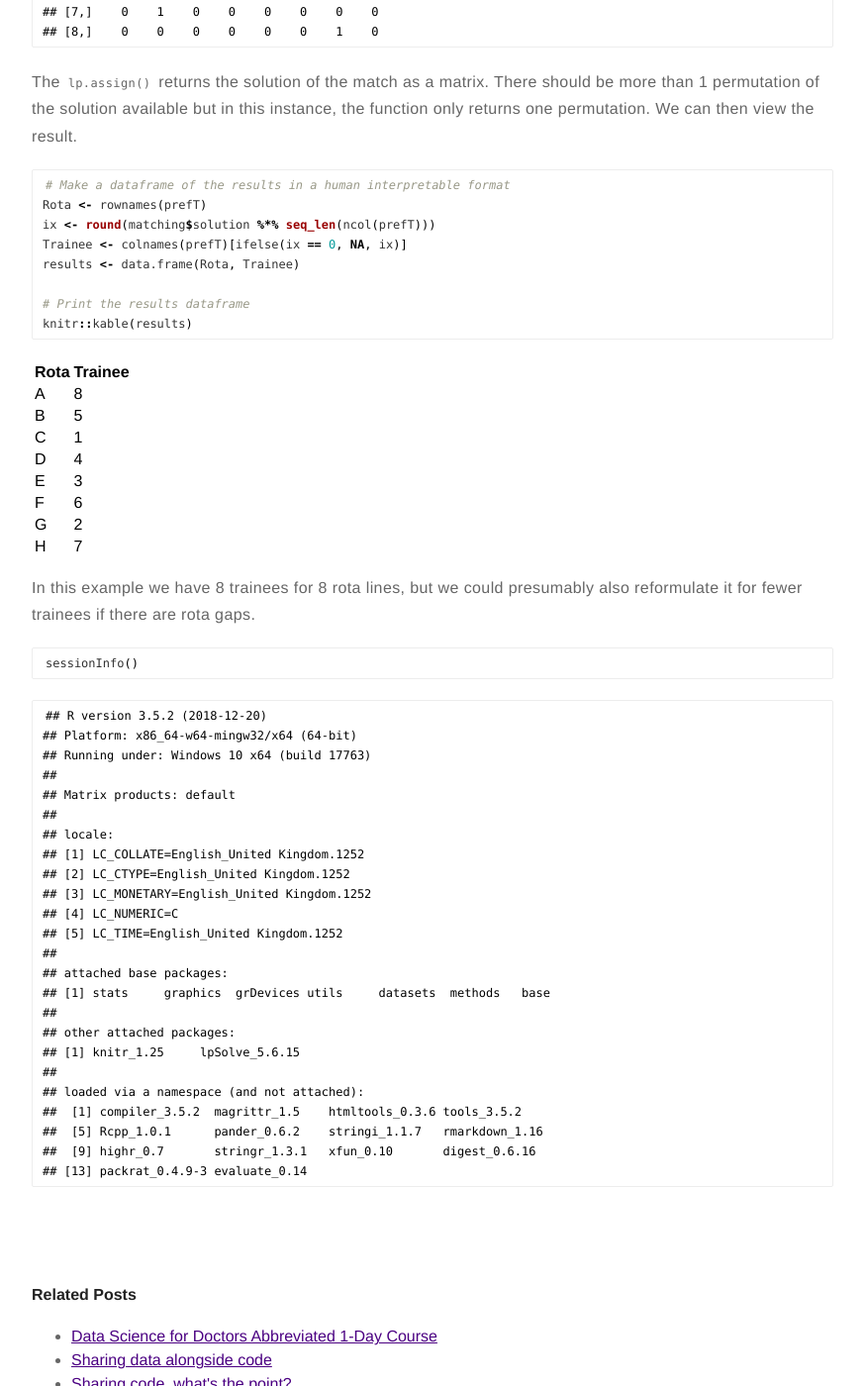
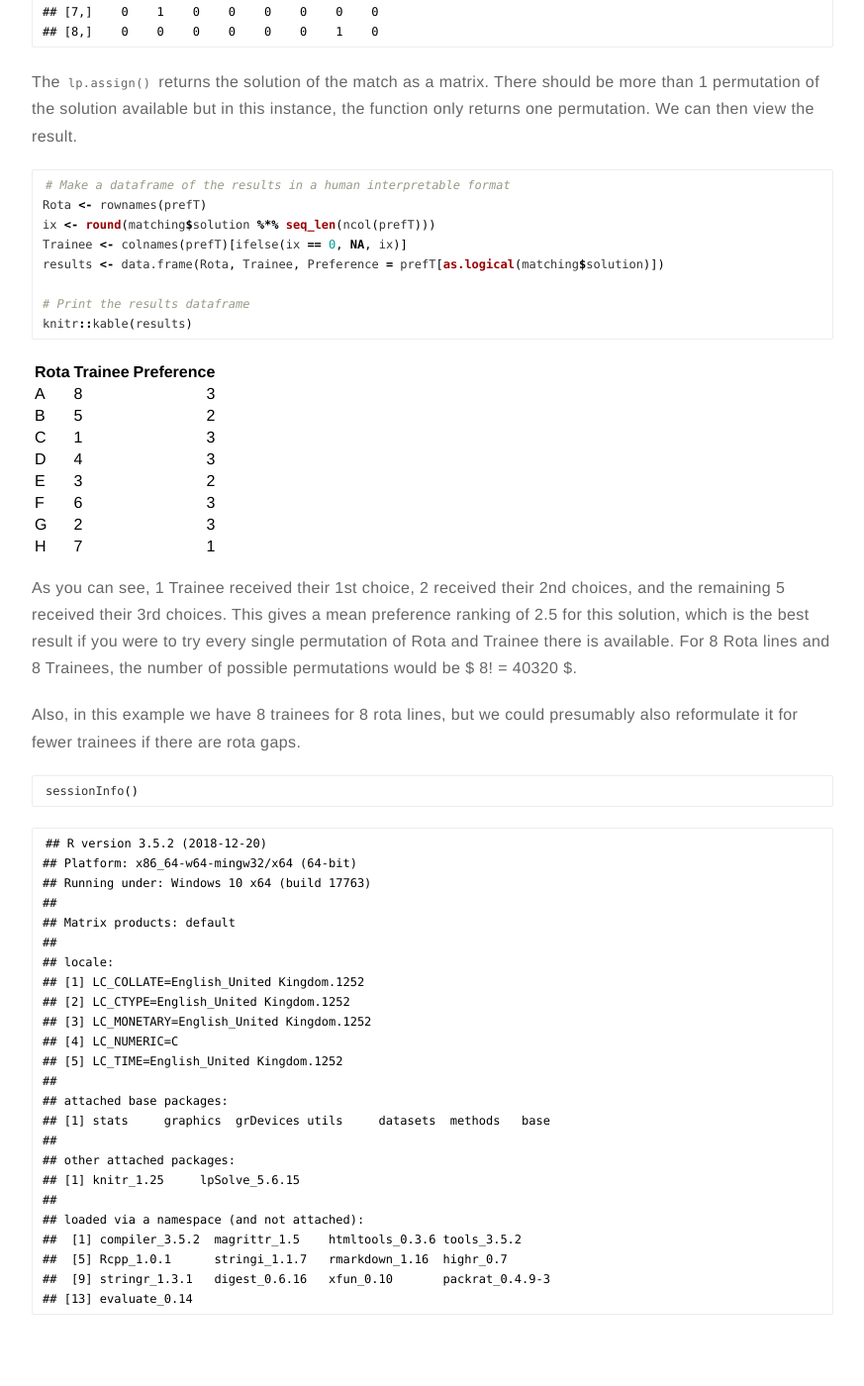
Before and after one commit to dannyjnwong/dannyjnwong.github.io, a Jekyll site: the page built from _posts/2020-01-31-Trainees-and-Rotas-an-Assignment-Problem.md, in a window 1280 px wide and 1400 px high, scrolled down 1836 px. Shown: the whole window at 99% size, without its empty margins (203-1076 px from the left). Built offline with Jekyll 4.4.1, drawn with Linux system fonts in a browser that asks for light colours; comment, search, counter and statistics services are not loaded.

Commit message:
Minor addition

````diff
--- a/_drafts/2020-01-31-Trainees-and-Rotas-an-Assignment-Problem.Rmd
+++ b/_drafts/2020-01-31-Trainees-and-Rotas-an-Assignment-Problem.Rmd
@@ -51,13 +51,15 @@
 Rota <- rownames(prefT)
 ix <- round(matching$solution %*% seq_len(ncol(prefT)))
 Trainee <- colnames(prefT)[ifelse(ix == 0, NA, ix)]
-results <- data.frame(Rota, Trainee)
+results <- data.frame(Rota, Trainee, Preference = prefT[as.logical(matching$solution)])
 
 # Print the results dataframe
 knitr::kable(results)
 ```
 
-In this example we have 8 trainees for 8 rota lines, but we could presumably also reformulate it for fewer trainees if there are rota gaps.
+As you can see, 1 Trainee received their 1st choice, 2 received their 2nd choices, and the remaining 5 received their 3rd choices. This gives a mean preference ranking of `r sum(results$Preference)/nrow(results)` for this solution, which is the best result if you were to try every single permutation of Rota and Trainee there is available. For 8 Rota lines and 8 Trainees, the number of possible permutations would be $ 8! = 40320 $.
+
+Also, in this example we have 8 trainees for 8 rota lines, but we could presumably also reformulate it for fewer trainees if there are rota gaps.
 
 ```{r}
 sessionInfo()
--- a/_posts/2020-01-31-Trainees-and-Rotas-an-Assignment-Problem.md
+++ b/_posts/2020-01-31-Trainees-and-Rotas-an-Assignment-Problem.md
@@ -82,7 +82,7 @@
 Rota <- rownames(prefT)
 ix <- round(matching$solution %*% seq_len(ncol(prefT)))
 Trainee <- colnames(prefT)[ifelse(ix == 0, NA, ix)]
-results <- data.frame(Rota, Trainee)
+results <- data.frame(Rota, Trainee, Preference = prefT[as.logical(matching$solution)])
 
 # Print the results dataframe
 knitr::kable(results)
@@ -90,18 +90,20 @@
 
 
 
-|Rota |Trainee |
-|:----|:-------|
-|A    |8       |
-|B    |5       |
-|C    |1       |
-|D    |4       |
-|E    |3       |
-|F    |6       |
-|G    |2       |
-|H    |7       |
+|Rota |Trainee | Preference|
+|:----|:-------|----------:|
+|A    |8       |          3|
+|B    |5       |          2|
+|C    |1       |          3|
+|D    |4       |          3|
+|E    |3       |          2|
+|F    |6       |          3|
+|G    |2       |          3|
+|H    |7       |          1|
 
-In this example we have 8 trainees for 8 rota lines, but we could presumably also reformulate it for fewer trainees if there are rota gaps.
+As you can see, 1 Trainee received their 1st choice, 2 received their 2nd choices, and the remaining 5 received their 3rd choices. This gives a mean preference ranking of 2.5 for this solution, which is the best result if you were to try every single permutation of Rota and Trainee there is available. For 8 Rota lines and 8 Trainees, the number of possible permutations would be $ 8! = 40320 $.
+
+Also, in this example we have 8 trainees for 8 rota lines, but we could presumably also reformulate it for fewer trainees if there are rota gaps.
 
 
 {% highlight r %}
@@ -132,7 +134,7 @@
 ##
 ## loaded via a namespace (and not attached):
 ##  [1] compiler_3.5.2  magrittr_1.5    htmltools_0.3.6 tools_3.5.2
-##  [5] Rcpp_1.0.1      pander_0.6.2    stringi_1.1.7   rmarkdown_1.16
-##  [9] highr_0.7       stringr_1.3.1   xfun_0.10       digest_0.6.16
-## [13] packrat_0.4.9-3 evaluate_0.14
+##  [5] Rcpp_1.0.1      stringi_1.1.7   rmarkdown_1.16  highr_0.7
+##  [9] stringr_1.3.1   digest_0.6.16   xfun_0.10       packrat_0.4.9-3
+## [13] evaluate_0.14
 {% endhighlight %}
````
